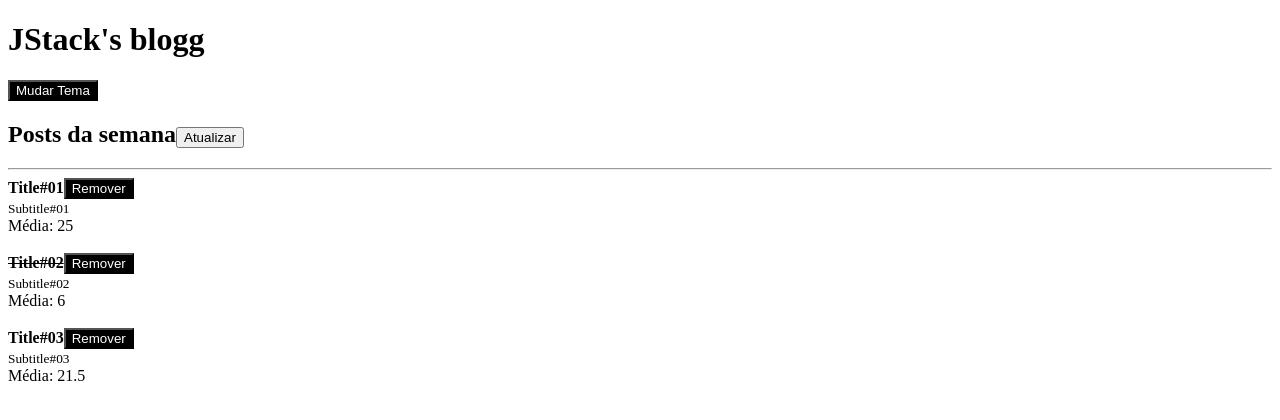
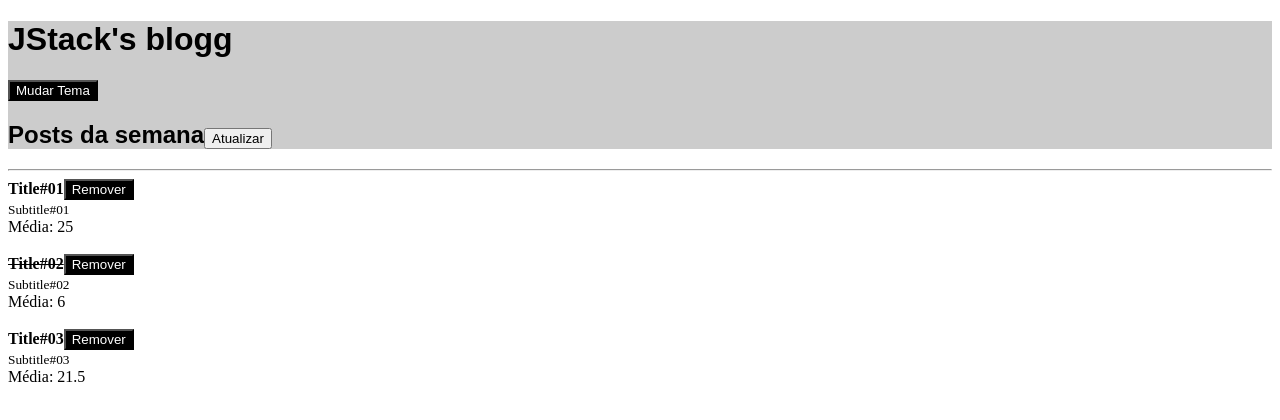
Before and after one commit to rafacandido7/react-fundamentals, a React app: page / in a window 1280 px wide. Shown: the top 420 px of the page. Built offline with nearby package versions, Linux system fonts and the light colour scheme.

Commit message:
inline styles

```diff
--- a/src/components/Header.js
+++ b/src/components/Header.js
@@ -8,7 +8,12 @@ export default function Header(props) {
   const { onToggleTheme } = useContext(ThemeContext)
 
   return (
-    <>
+    <div
+      style={{
+        background: '#ccc',
+        fontFamily: 'sans-serif'
+      }}
+    >
       <h1>{props.title}</h1>
       <Button
         onClick={onToggleTheme}
@@ -16,7 +21,7 @@ export default function Header(props) {
         Mudar Tema
       </Button>
       {props.children}
-    </>
+    </div>
   )
 }
 
```
